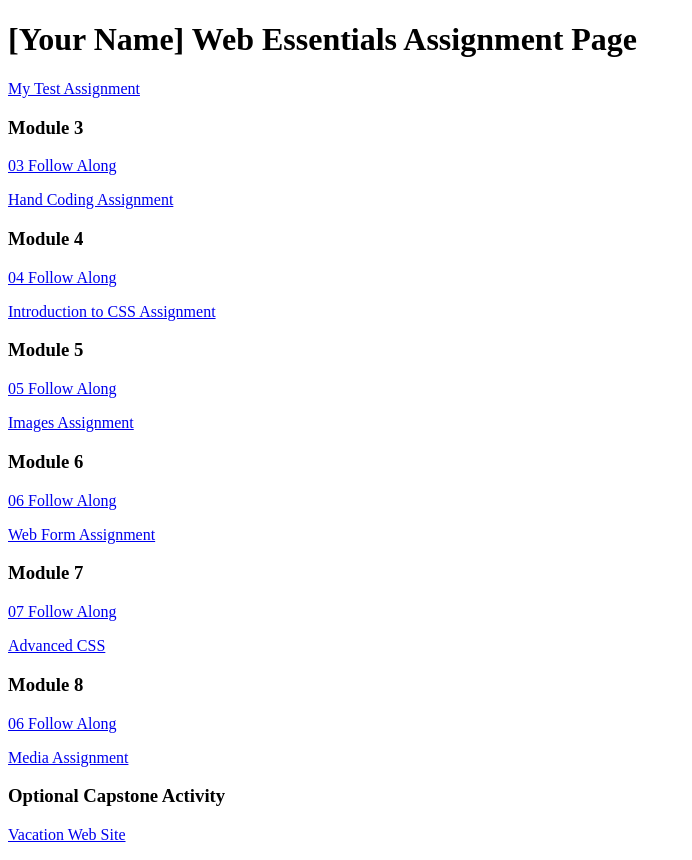
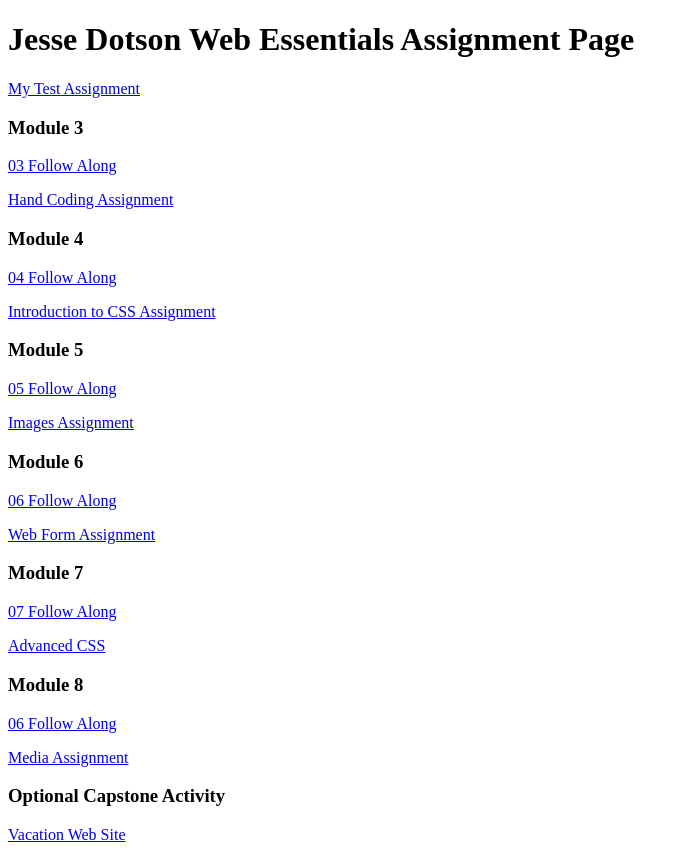
Before and after one commit to Jessepdotson/dwdd1600, a plain HTML site: page index.html in a window 1280 px wide. Shown: the whole page, without its empty margins (0-692 px from the left). Drawn offline with Linux system fonts and the light colour scheme.

Commit message:
added my name

```diff
--- a/index.html
+++ b/index.html
@@ -6,7 +6,7 @@
 		<title>dwdd 1600 assignment list page</title>
 	</head>
 	<body>
-		<h1>[Your Name] Web Essentials Assignment Page</h1>
+		<h1>Jesse Dotson Web Essentials Assignment Page</h1>
 		<p><a href="01test">My Test Assignment</a></p>
 
 		<h3>Module 3</h3>
```
